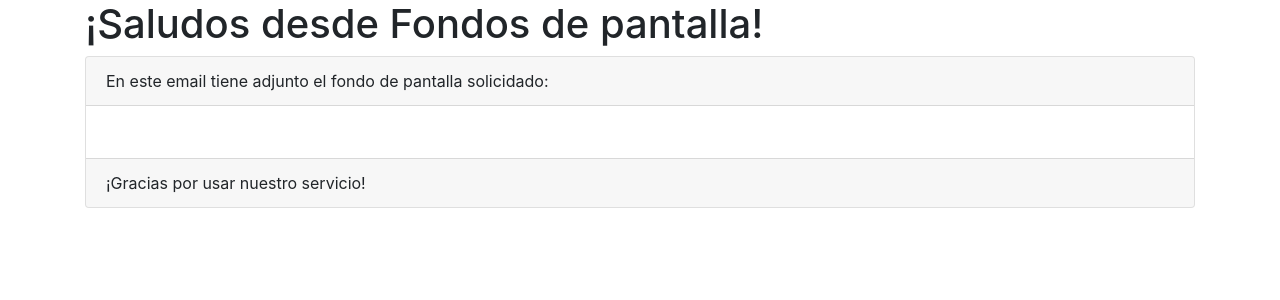
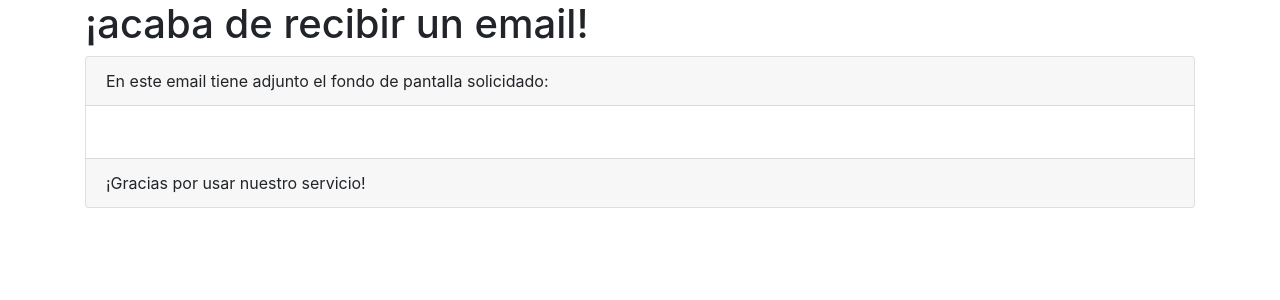
Before and after one commit to DanieleNaza/galeria-clonada, a Flask app: template templates/email.html in a window 1280 px wide. Shown: the top 300 px of the page. Run offline with Flask 2, Linux system fonts and the light colour scheme; the template is opened without the code that fills it, so the values that code supplies are empty; some libraries are stand-ins or nearby versions.

Commit message:
funcionamiento correcto ahsta aqui

```diff
--- a/templates/email.html
+++ b/templates/email.html
@@ -14,7 +14,7 @@
 </head>
 
 <body class="container">
-    <h1>¡Saludos desde Fondos de pantalla!</h1>
+    <h1>¡acaba de recibir un email!</h1>
     <div class="card">
         <div class="card-header">En este email tiene adjunto el fondo de pantalla solicidado:</div>
         <div class="card-body">
```
Also changed, not shown: static/css/estilos2.css (added).
